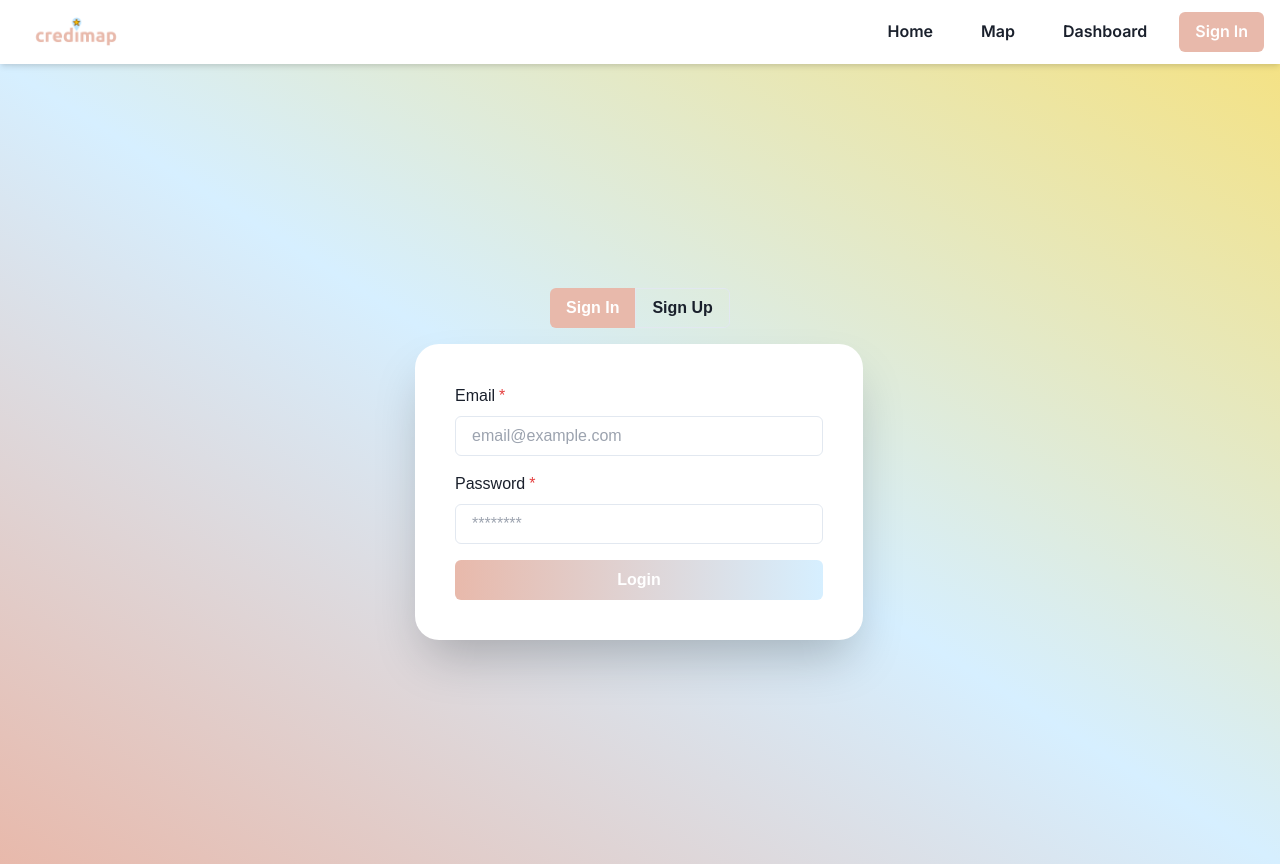
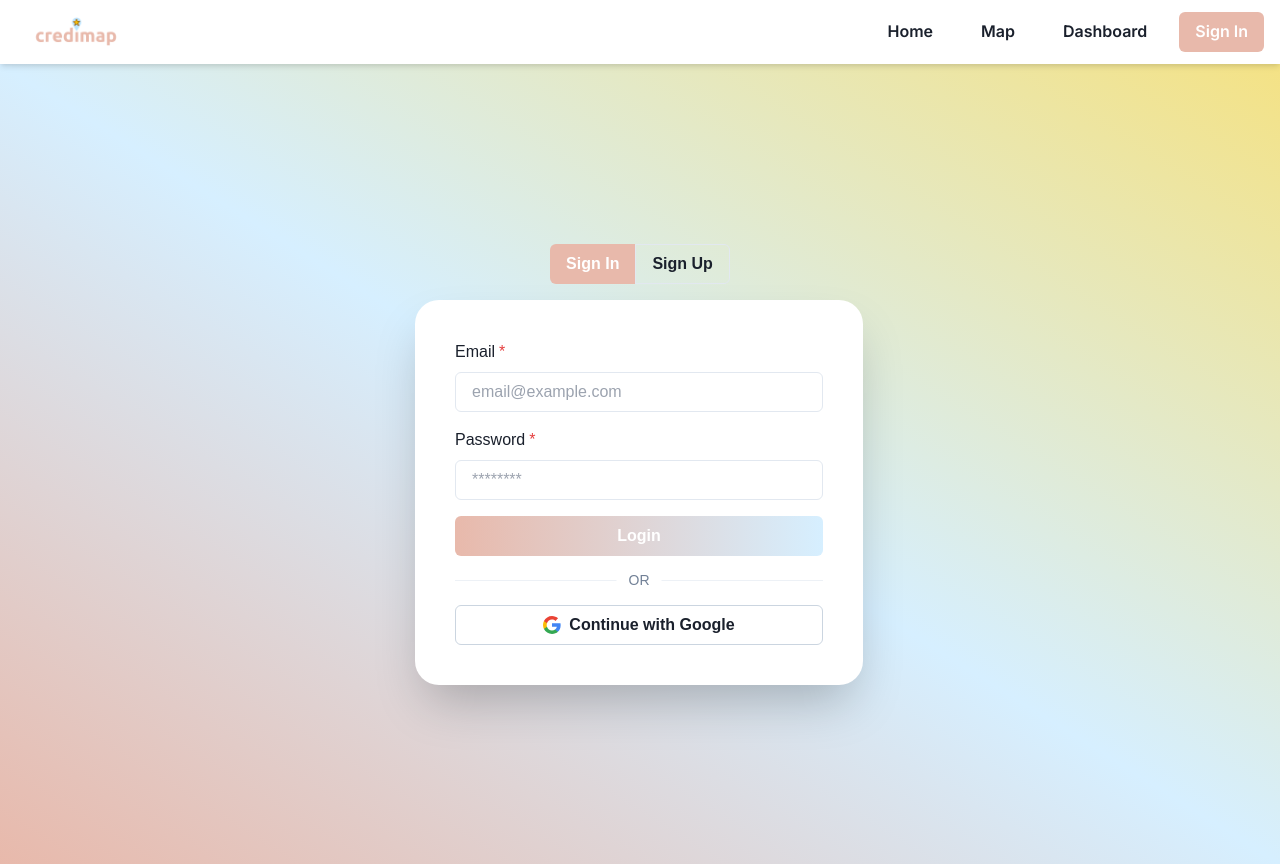
Before and after one commit to aroralakshita/credimap, a React (Create React App) app in the folder client/: page /auth in a window 1280 px wide. Built offline with nearby package versions, Linux system fonts and the light colour scheme.

Commit message:
feat(frontend): add Google login buttons to auth forms

```diff
--- a/client/src/components/LoginForm.js
+++ b/client/src/components/LoginForm.js
@@ -1,6 +1,6 @@
 import React, { useState } from "react";
 import {
-  Box, FormControl, FormLabel, Input, Button, VStack, useToast
+  Box, FormControl, FormLabel, Input, Button, VStack, useToast, Divider, Text
 } from "@chakra-ui/react";
 import { useNavigate } from "react-router-dom";
 import axios from "axios";
@@ -51,6 +51,12 @@
     }
   };
 
+  const handleGoogleLogin = () => {
+    const API_BASE = process.env.REACT_APP_API_URL || "https://credimap-backend.onrender.com";
+    window.location.href = `${API_BASE}/api/auth/google`;
+  };
+
+
   return (
     <Box bg="white" p={10} rounded="3xl" shadow="2xl" w="full" maxW="md">
       <form onSubmit={handleSubmit}>
@@ -86,6 +92,40 @@
           >
             Login
           </Button>
+
+         <Box position="relative" w="full" py={2}>
+            <Divider />
+            <Text
+              position="absolute"
+              top="50%"
+              left="50%"
+              transform="translate(-50%, -50%)"
+              bg="white"
+              px={3}
+              fontSize="sm"
+              color="gray.500"
+            >
+              OR
+            </Text>
+          </Box>
+
+          <Button
+            onClick={handleGoogleLogin}
+            w="full"
+            variant="outline"
+            borderColor="gray.300"
+            leftIcon={
+              <svg width="18" height="18" viewBox="0 0 18 18">
+                <path fill="#4285F4" d="M17.64 9.2c0-.637-.057-1.251-.164-1.84H9v3.481h4.844c-.209 1.125-.843 2.078-1.796 2.717v2.258h2.908c1.702-1.567 2.684-3.875 2.684-6.615z"/>
+                <path fill="#34A853" d="M9 18c2.43 0 4.467-.806 5.956-2.184l-2.908-2.258c-.806.54-1.837.86-3.048.86-2.344 0-4.328-1.584-5.036-3.711H.957v2.332C2.438 15.983 5.482 18 9 18z"/>
+                <path fill="#FBBC05" d="M3.964 10.707c-.18-.54-.282-1.117-.282-1.707s.102-1.167.282-1.707V4.961H.957C.347 6.175 0 7.55 0 9s.348 2.825.957 4.039l3.007-2.332z"/>
+                <path fill="#EA4335" d="M9 3.58c1.321 0 2.508.454 3.44 1.345l2.582-2.58C13.463.891 11.426 0 9 0 5.482 0 2.438 2.017.957 4.958L3.964 7.29C4.672 5.163 6.656 3.58 9 3.58z"/>
+              </svg>
+            }
+            _hover={{ bg: "gray.50" }}
+          >
+            Continue with Google
+          </Button>
         </VStack>
       </form>
     </Box>
--- a/client/src/components/RegisterForm.js
+++ b/client/src/components/RegisterForm.js
@@ -1,7 +1,7 @@
 import React, { useState } from "react";
 import {
   Box, FormControl, FormLabel, Input, Button, VStack,
-  useToast
+  useToast, Divider, Text
 } from "@chakra-ui/react";
 import { useNavigate } from "react-router-dom";
 import axios from "axios";
@@ -83,6 +83,13 @@
     }
   };
 
+  const handleGoogleRegister = () => {
+    const API_BASE = process.env.REACT_APP_API_URL || "https://credimap-backend.onrender.com";
+    // Store that this is a registration flow
+    sessionStorage.setItem('authFlow', 'register');
+    window.location.href = `${API_BASE}/api/auth/google`;
+  }
+
   return (
     <Box bg="white" p={10} rounded="3xl" shadow="2xl" w="full" maxW="md">
       <form onSubmit={handleSubmit}>
@@ -141,6 +148,40 @@
           >
             Create Account
           </Button>
+
+          <Box position="relative" w="full" py={2}>
+            <Divider />
+            <Text
+              position="absolute"
+              top="50%"
+              left="50%"
+              transform="translate(-50%, -50%)"
+              bg="white"
+              px={3}
+              fontSize="sm"
+              color="gray.500"
+            >
+              OR
+            </Text>
+          </Box>
+
+          <Button
+            onClick={handleGoogleRegister}
+            w="full"
+            variant="outline"
+            borderColor="gray.300"
+            leftIcon={
+              <svg width="18" height="18" viewBox="0 0 18 18">
+                <path fill="#4285F4" d="M17.64 9.2c0-.637-.057-1.251-.164-1.84H9v3.481h4.844c-.209 1.125-.843 2.078-1.796 2.717v2.258h2.908c1.702-1.567 2.684-3.875 2.684-6.615z"/>
+                <path fill="#34A853" d="M9 18c2.43 0 4.467-.806 5.956-2.184l-2.908-2.258c-.806.54-1.837.86-3.048.86-2.344 0-4.328-1.584-5.036-3.711H.957v2.332C2.438 15.983 5.482 18 9 18z"/>
+                <path fill="#FBBC05" d="M3.964 10.707c-.18-.54-.282-1.117-.282-1.707s.102-1.167.282-1.707V4.961H.957C.347 6.175 0 7.55 0 9s.348 2.825.957 4.039l3.007-2.332z"/>
+                <path fill="#EA4335" d="M9 3.58c1.321 0 2.508.454 3.44 1.345l2.582-2.58C13.463.891 11.426 0 9 0 5.482 0 2.438 2.017.957 4.958L3.964 7.29C4.672 5.163 6.656 3.58 9 3.58z"/>
+              </svg>
+            }
+            _hover={{ bg: "gray.50" }}
+          >
+            Continue with Google
+          </Button>
         </VStack>
       </form>
     </Box>
```
